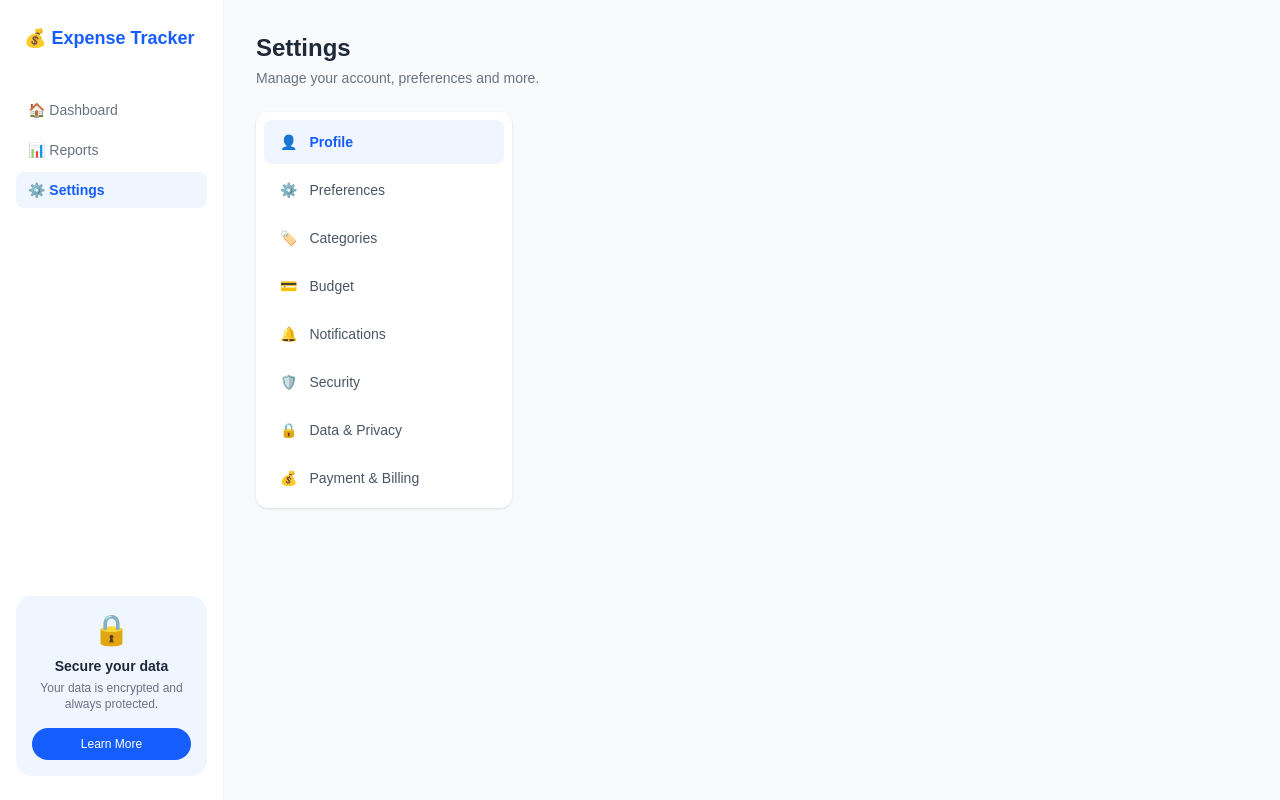
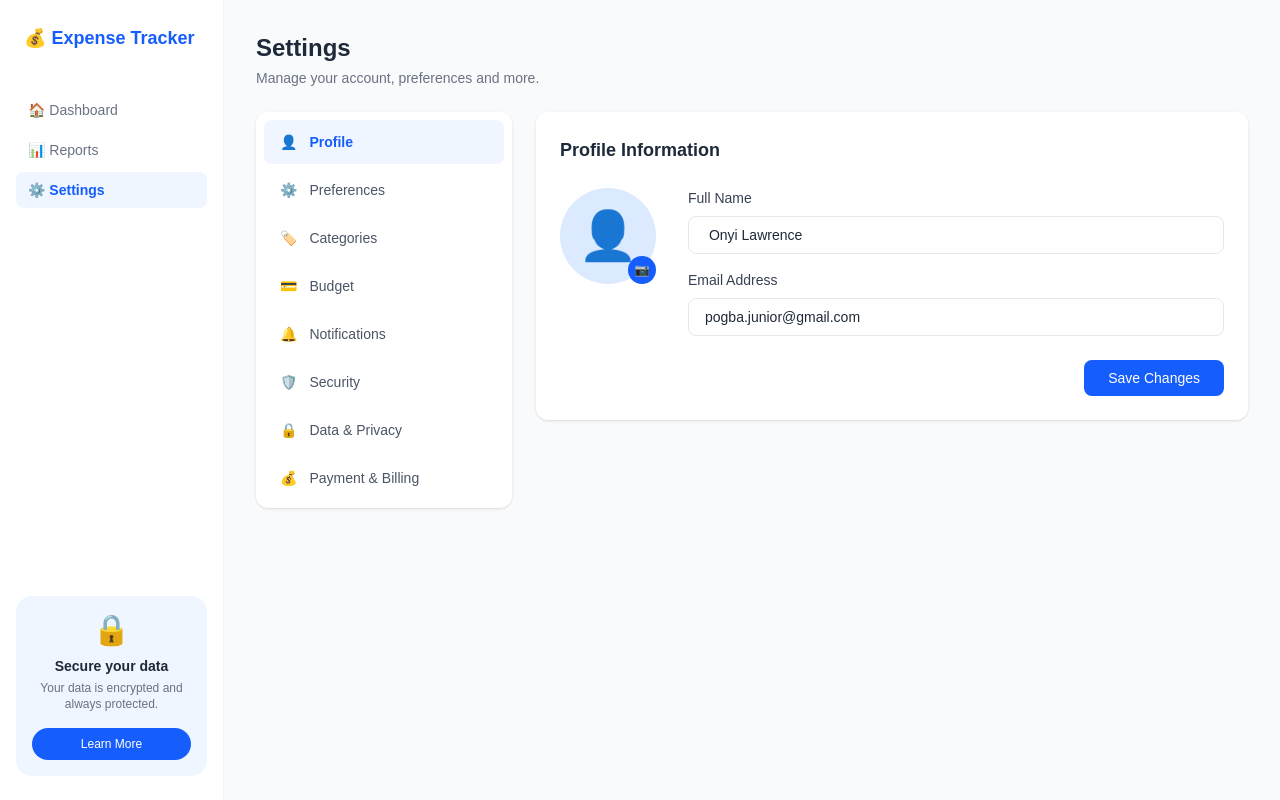
Before and after one commit to fanjorin/grp3-expense-tracker, a Next.js app in the folder frontend/: page /settings in a window 1280 px wide. Built offline with nearby package versions, Linux system fonts and the light colour scheme.

Commit message:
feat: add profile information section

```diff
--- /dev/null
+++ b/frontend/app/settings/components/ProfileSection.jsx
@@ -0,0 +1,60 @@
+export default function ProfileSection() {
+  return (
+    <div className="bg-white rounded-xl shadow-sm p-6 mb-4">
+
+      <h2 className="font-semibold text-gray-800 text-lg mb-6">
+        Profile Information
+      </h2>
+
+      <div className="flex items-start gap-8">
+
+        {/* Avatar */}
+        <div className="relative">
+          <div className="w-24 h-24 rounded-full bg-blue-100 flex items-center justify-center">
+            <span className="text-5xl">👤</span>
+          </div>
+          {/* Camera Icon */}
+          <div className="absolute bottom-0 right-0 bg-blue-600 rounded-full w-7 h-7 flex items-center justify-center cursor-pointer hover:bg-blue-700">
+            <span className="text-white text-xs">📷</span>
+          </div>
+        </div>
+
+        {/* Form Fields */}
+        <div className="flex-1">
+
+          {/* Full Name */}
+          <div className="mb-4">
+            <label className="block text-sm font-medium text-gray-700 mb-2">
+              Full Name
+            </label>
+            <input
+              type="text"
+              defaultValue=" Onyi Lawrence"
+              className="w-full border border-gray-200 rounded-lg px-4 py-2 text-sm text-gray-800 outline-none focus:border-blue-400"
+            />
+          </div>
+
+          {/* Email Address */}
+          <div className="mb-6">
+            <label className="block text-sm font-medium text-gray-700 mb-2">
+              Email Address
+            </label>
+            <input
+              type="email"
+              defaultValue="pogba.junior@gmail.com"
+              className="w-full border border-gray-200 rounded-lg px-4 py-2 text-sm text-gray-800 outline-none focus:border-blue-400"
+            />
+          </div>
+
+          {/* Save Button */}
+          <div className="flex justify-end">
+            <button className="bg-blue-600 text-white text-sm px-6 py-2 rounded-lg hover:bg-blue-700">
+              Save Changes
+            </button>
+          </div>
+
+        </div>
+      </div>
+    </div>
+  );
+}
--- a/frontend/app/settings/page.jsx
+++ b/frontend/app/settings/page.jsx
@@ -1,6 +1,7 @@
 import Sidebar from "./components/Sidebar";
 import SettingsHeader from "./components/SettingsHeader";
 import SettingsPanel from "./components/SettingsPanel";
+import ProfileSection from "./components/ProfileSection";
 
 export default function SettingsPage() {
   return (
@@ -23,7 +24,7 @@ export default function SettingsPage() {
 
           {/* Right Content */}
           <div className="flex-1">
-            {/* Content coming in next commits */}
+            <ProfileSection />
           </div>
 
         </div>
```
